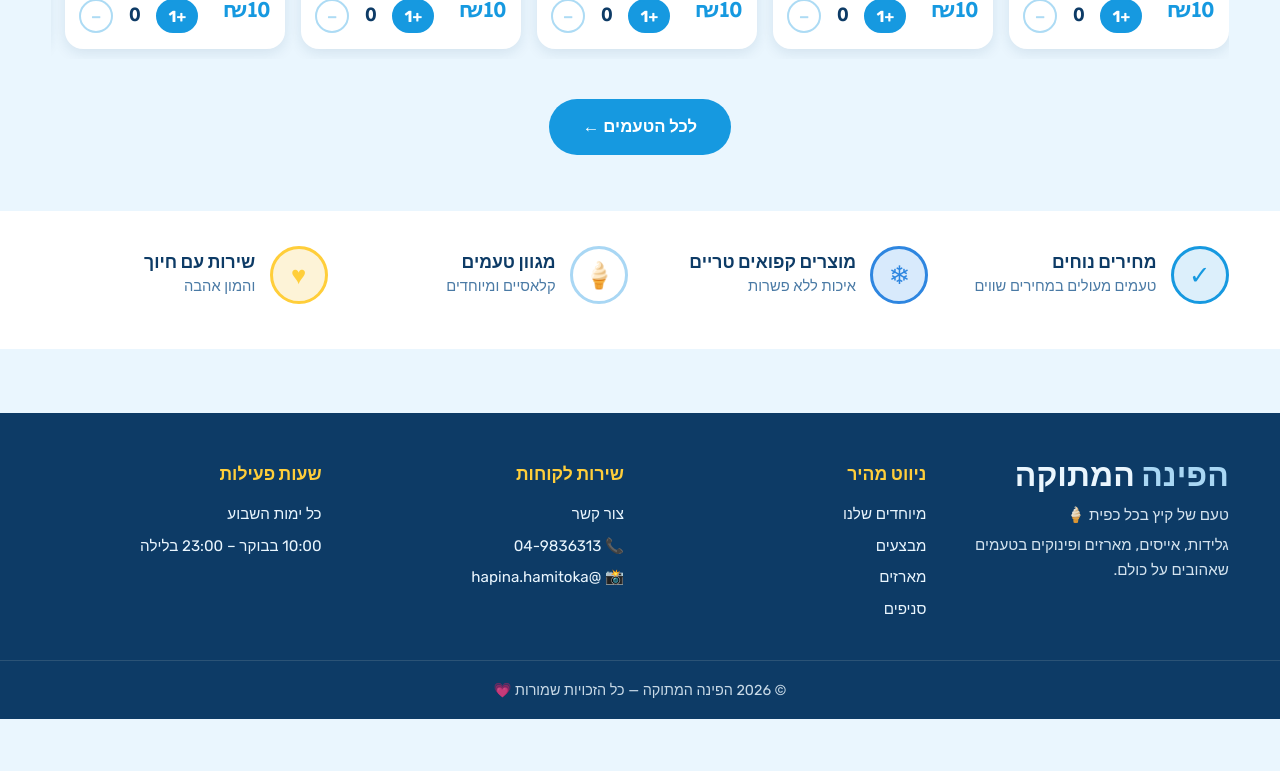
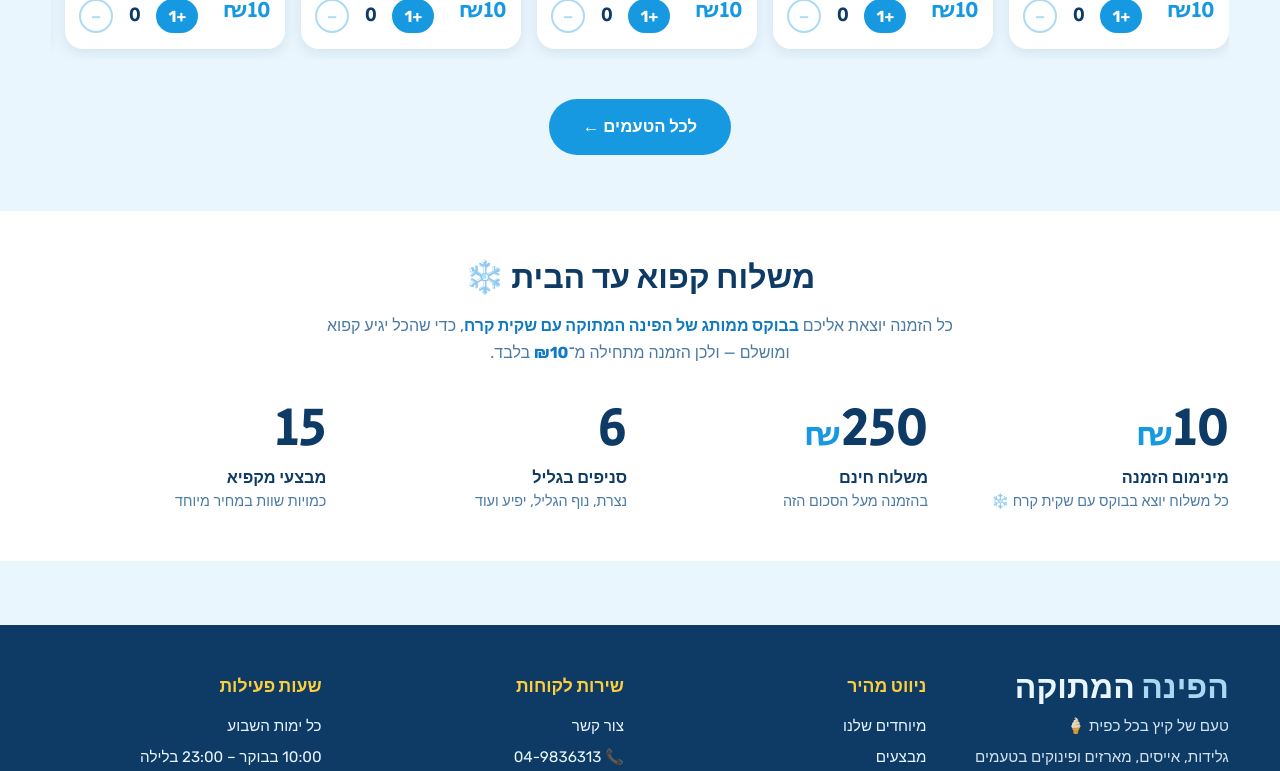
Before and after one commit to metanissarji/sweet-corner, a React (Vite) app: page / in a window 1280 px wide. Shown: the part 1143-1914 px from the top of the page. Before the commit the page ends 1862 px from the top, so only its background shows below. Built offline with nearby package versions, Linux system fonts and the light colour scheme; a web font is replaced by a local one.

Commit message:
Home stats band: animated count-up stats (min order 10 ILS with ice-bag box explanation, free delivery 250, 6 branches, 15 freezer deals) with scroll-reveal stagger
Co-Authored-By: Claude Fable 5 <noreply@anthropic.com>

```diff
--- a/src/components/FeatureStrip.css
+++ b/src/components/FeatureStrip.css
@@ -1,64 +1,99 @@
+/* פס נתונים מונפש — מספרים גדולים עם ספירה עולה כשנגללים אליו */
 .feature-strip {
-  background: var(--white);
-  padding: 2.2rem 0 2.8rem;
+  background: var(--surface);
+  padding: 2.6rem 0 3rem;
 }
 
-.feature-grid {
-  display: grid;
-  grid-template-columns: repeat(auto-fit, minmax(220px, 1fr));
-  gap: 1.5rem;
+.stats-intro {
+  text-align: center;
+  max-width: 660px;
+  margin: 0 auto 2.2rem;
+  opacity: 0;
+  transform: translateY(18px);
+  transition: opacity 0.6s ease, transform 0.6s ease;
 }
 
-.feature {
-  display: flex;
-  align-items: center;
-  gap: 0.9rem;
+.stats-on .stats-intro {
+  opacity: 1;
+  transform: none;
 }
 
-.feature-icon {
-  flex-shrink: 0;
-  display: inline-flex;
-  align-items: center;
-  justify-content: center;
-  width: 58px;
-  height: 58px;
-  border-radius: 50%;
-  font-size: 1.6rem;
-  border: 3px solid;
+.stats-intro h2 {
+  font-family: var(--font-heading);
+  color: var(--ink);
+  font-size: clamp(1.5rem, 3.2vw, 2rem);
+  margin-bottom: 0.6rem;
 }
 
-.feature-pink {
-  color: var(--pink);
-  border-color: var(--pink);
-  background: var(--pink-soft);
+.stats-intro p {
+  color: var(--ink-soft);
+  font-size: 1rem;
+  line-height: 1.65;
 }
 
-.feature-blue {
-  color: var(--blue);
-  border-color: var(--blue);
-  background: var(--blue-soft);
+.stats-intro strong {
+  color: var(--primary-dark);
 }
 
-.feature-rose {
-  color: var(--pink);
-  border-color: var(--pink-splash);
-  background: var(--white);
+.stats-grid {
+  display: grid;
+  grid-template-columns: repeat(4, 1fr);
+  gap: 1.6rem;
 }
 
-.feature-yellow {
-  color: var(--yellow);
-  border-color: var(--yellow);
-  background: #fdf3d7;
+.stat {
+  text-align: start;
+  opacity: 0;
+  transform: translateY(24px);
+  transition: opacity 0.55s ease, transform 0.55s ease;
 }
 
-.feature h3 {
+.stats-on .stat {
+  opacity: 1;
+  transform: none;
+}
+
+.stat-value {
   font-family: var(--font-heading);
-  font-size: 1.1rem;
-  color: var(--brown);
+  font-size: clamp(2.4rem, 5vw, 3.4rem);
+  color: var(--ink);
+  line-height: 1.05;
+}
+
+.stat-currency {
+  color: var(--primary);
+  font-size: 0.62em;
+  margin-inline-end: 0.06em;
+}
+
+.stat h3 {
+  font-family: var(--font-body);
+  font-weight: 700;
+  color: var(--ink);
+  font-size: 1.02rem;
+  margin-top: 0.5rem;
   line-height: 1.3;
 }
 
-.feature p {
-  font-size: 0.92rem;
-  color: var(--brown-light);
+.stat p {
+  color: var(--ink-soft);
+  font-size: 0.9rem;
+  margin-top: 0.2rem;
+  line-height: 1.5;
 }
+
+@media (max-width: 720px) {
+  .stats-grid {
+    grid-template-columns: 1fr 1fr;
+    gap: 1.7rem 1.1rem;
+  }
+}
+
+@media (prefers-reduced-motion: reduce) {
+  .stats-intro,
+  .stat {
+    opacity: 1;
+    transform: none;
+    transition: none;
+  }
+}
--- a/src/components/FeatureStrip.jsx
+++ b/src/components/FeatureStrip.jsx
@@ -1,45 +1,73 @@
+import { useEffect, useRef, useState } from 'react';
 import './FeatureStrip.css';
 
-const features = [
-  {
-    icon: '✓',
-    color: 'feature-pink',
-    title: 'מחירים נוחים',
-    text: 'טעמים מעולים במחירים שווים',
-  },
-  {
-    icon: '❄',
-    color: 'feature-blue',
-    title: 'מוצרים קפואים טריים',
-    text: 'איכות ללא פשרות',
-  },
-  {
-    icon: '🍦',
-    color: 'feature-rose',
-    title: 'מגוון טעמים',
-    text: 'קלאסיים ומיוחדים',
-  },
-  {
-    icon: '♥',
-    color: 'feature-yellow',
-    title: 'שירות עם חיוך',
-    text: 'והמון אהבה',
-  },
+/* פס נתונים מונפש: המספרים נספרים מ-0 כשהפס נכנס למסך (בהשראת עמודי מוצר מודרניים).
+   כל המספרים אמיתיים — מינימום הזמנה, משלוח חינם, סניפים, מבצעי מקפיא. */
+const stats = [
+  { value: 10, prefix: '₪', title: 'מינימום הזמנה', text: 'כל משלוח יוצא בבוקס עם שקית קרח ❄️' },
+  { value: 250, prefix: '₪', title: 'משלוח חינם', text: 'בהזמנה מעל הסכום הזה' },
+  { value: 6, prefix: '', title: 'סניפים בגליל', text: 'נצרת, נוף הגליל, יפיע ועוד' },
+  { value: 15, prefix: '', title: 'מבצעי מקפיא', text: 'כמויות שוות במחיר מיוחד' },
 ];
 
+const COUNT_MS = 1400;
+
 export default function FeatureStrip() {
+  const ref = useRef(null);
+  const [visible, setVisible] = useState(false);
+  const [values, setValues] = useState(() => stats.map(() => 0));
+
+  useEffect(() => {
+    const el = ref.current;
+    if (!el) return;
+    const reduced = window.matchMedia('(prefers-reduced-motion: reduce)').matches;
+    const io = new IntersectionObserver(
+      ([entry]) => {
+        if (!entry.isIntersecting) return;
+        io.disconnect();
+        setVisible(true);
+        if (reduced) {
+          setValues(stats.map((s) => s.value));
+          return;
+        }
+        // ספירה מ-0 עם האטה בסוף (rAF — טיימרים, לא אירועי finish)
+        const t0 = performance.now();
+        const tick = (now) => {
+          const p = Math.min(1, (now - t0) / COUNT_MS);
+          const eased = 1 - Math.pow(1 - p, 3);
+          setValues(stats.map((s) => Math.round(s.value * eased)));
+          if (p < 1) requestAnimationFrame(tick);
+        };
+        requestAnimationFrame(tick);
+      },
+      { threshold: 0.35 }
+    );
+    io.observe(el);
+    return () => io.disconnect();
+  }, []);
+
   return (
-    <section className="feature-strip">
-      <div className="container feature-grid">
-        {features.map((f) => (
-          <div className="feature" key={f.title}>
-            <span className={`feature-icon ${f.color}`} aria-hidden="true">{f.icon}</span>
-            <div>
-              <h3>{f.title}</h3>
-              <p>{f.text}</p>
+    <section className={`feature-strip ${visible ? 'stats-on' : ''}`} ref={ref}>
+      <div className="container">
+        <div className="stats-intro">
+          <h2>משלוח קפוא עד הבית ❄️</h2>
+          <p>
+            כל הזמנה יוצאת אליכם <strong>בבוקס ממותג של הפינה המתוקה עם שקית קרח</strong>,
+            כדי שהכל יגיע קפוא ומושלם — ולכן הזמנה מתחילה מ־<strong>₪10</strong> בלבד.
+          </p>
+        </div>
+        <div className="stats-grid">
+          {stats.map((s, i) => (
+            <div className="stat" key={s.title} style={{ transitionDelay: `${i * 120}ms` }}>
+              <div className="stat-value">
+                {s.prefix && <span className="stat-currency">{s.prefix}</span>}
+                {values[i]}
+              </div>
+              <h3>{s.title}</h3>
+              <p>{s.text}</p>
             </div>
-          </div>
-        ))}
+          ))}
+        </div>
       </div>
     </section>
   );
```
